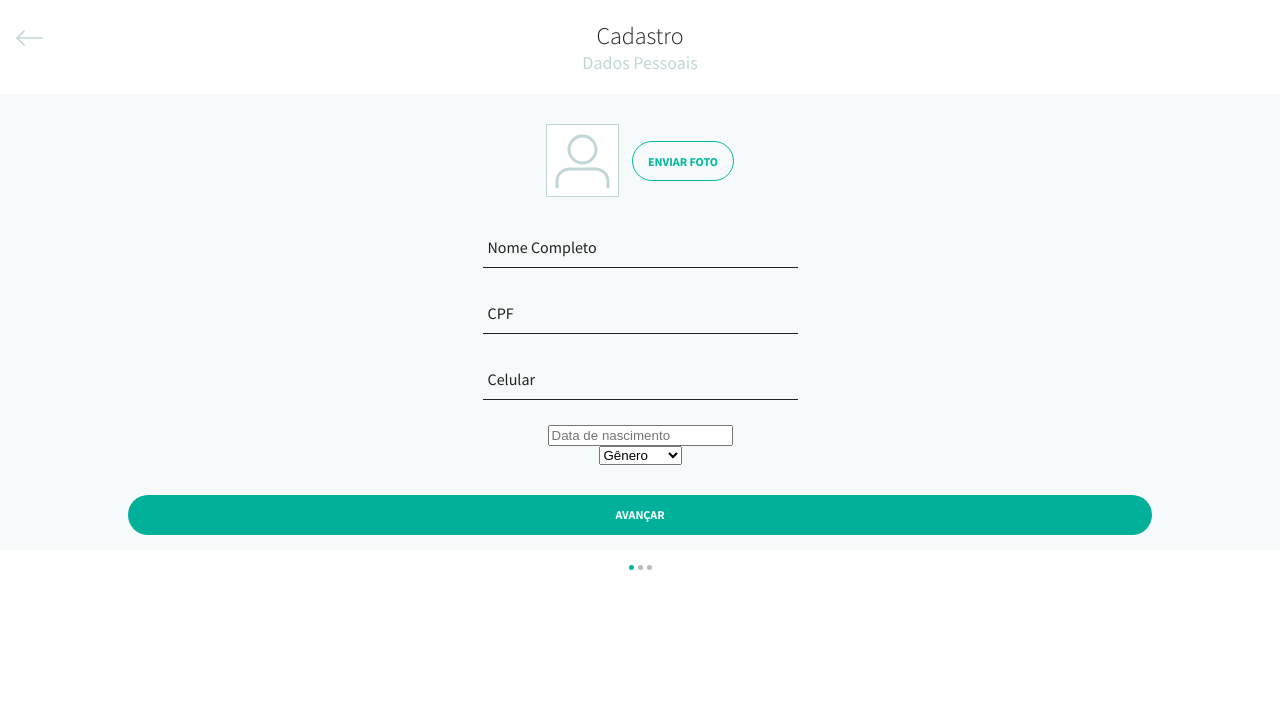
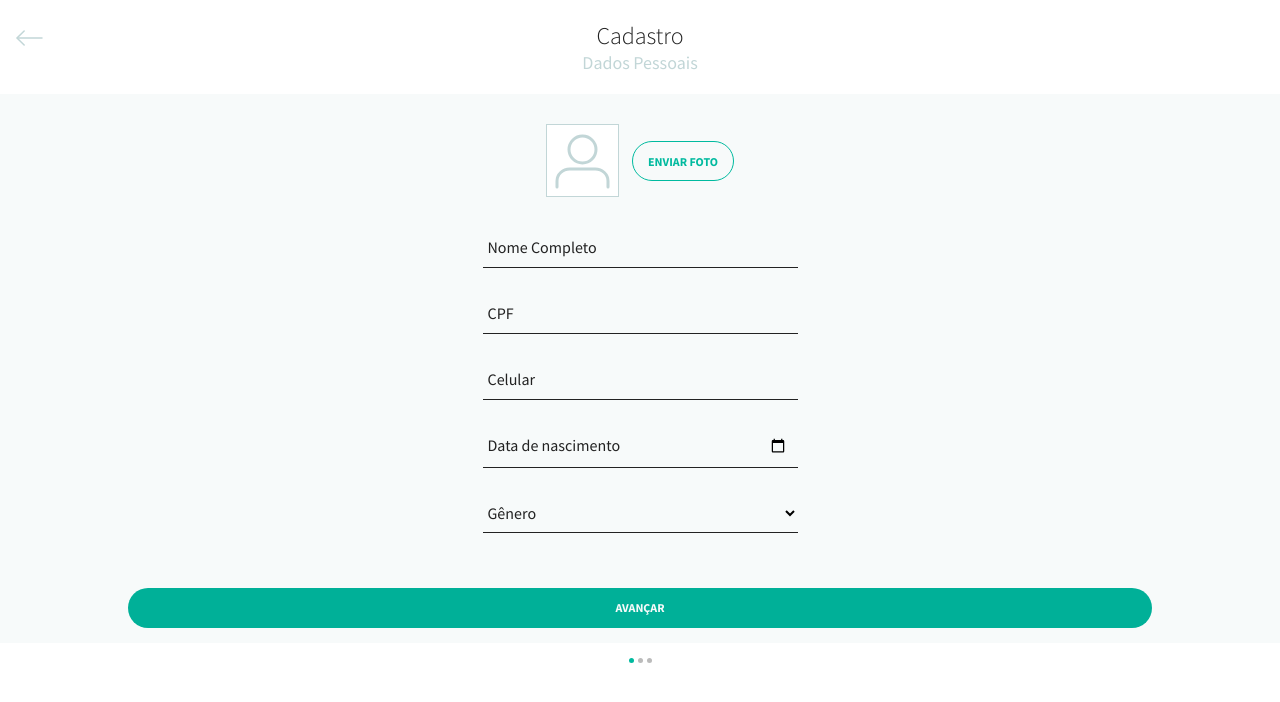
Before and after one commit to eduardougolini/totalpass-challenge, a Vue app: page /#/ in a window 1280 px wide. Shown: the top 702 px of the page. Built offline with nearby package versions, Linux system fonts and the light colour scheme.

Commit message:
Adicionado suporte ao select customizado

```diff
--- a/src/components/CustomInput.vue
+++ b/src/components/CustomInput.vue
@@ -1,6 +1,24 @@
 <template>
     <div class="group">
-        <input type="text" :required="isRequired">
+        <input
+            v-if="!selectOptions.length"
+            v-model="inputValue"
+            :class="{ 'not-empty': inputValue }"
+            :type="inputType"
+            :required="isRequired"
+        >
+        <select
+            v-else
+            v-model="selectValue"
+            :class="{ 'not-empty': selectValue }"
+        >
+            <option
+                v-for="option in selectOptions"
+                :key="option.name"
+                :value="option.value"
+                :attr="option.attributes"
+            >{{ option.name }}</option>
+        </select>
         <span class="highlight"></span>
         <span class="bar"></span>
         <label>{{ name }}</label>
@@ -10,6 +28,12 @@
 <script>
 export default {
     name: 'CustomInput',
+    data() {
+        return {
+            inputValue: '',
+            selectValue: ''
+        }
+    },
     props: {
         name: {
             type: String,
@@ -19,6 +43,16 @@ export default {
             type: Boolean,
             required: false,
             default: () => true
+        },
+        inputType: {
+            type: String,
+            required: false,
+            default: () => 'text'
+        },
+        selectOptions: {
+            type: Array,
+            required: false,
+            default: () => []
         }
     }
 }
@@ -33,7 +67,8 @@ export default {
         font-weight: normal;
     }
 
-    input {
+    input,
+    select {
         font-size: 16px;
         line-height: 20px;
         padding: 10px 10px 10px 5px;
@@ -42,9 +77,11 @@ export default {
         border: none;
         border-bottom: 1px solid #222222;
         background-color: #F7FAFA;
+        box-sizing: content-box;
     }
 
-    input:focus {
+    input:focus,
+    select:focus {
         outline: none;
     }
 
@@ -61,7 +98,10 @@ export default {
         -webkit-transition: 0.2s ease all;
     }
 
-    input:focus ~ label, input:valid ~ label 		{
+    input:focus ~ label,
+    select:focus ~ label,
+    input.not-empty ~ label,
+    select.not-empty ~ label {
         top: -5px;
         font-size: 12px;
         color: #00B098;
@@ -94,11 +134,13 @@ export default {
         right: 50%;
     }
 
-    input:focus ~ .bar:before{
+    input:focus ~ .bar:before,
+    select:focus ~ .bar:before {
         width: 55%;
     }
 
-    input:focus ~ .bar:after {
+    input:focus ~ .bar:after,
+    select:focus ~ .bar:after {
         width: 50%;
     }
 
@@ -112,7 +154,8 @@ export default {
         opacity: 0.5;
     }
 
-    input:focus ~ .highlight {
+    input:focus ~ .highlight,
+    select:focus ~ .highlight {
         -webkit-animation: inputHighlighter 0.3s ease;
         -moz-animation: inputHighlighter 0.3s ease;
         animation: inputHighlighter 0.3s ease;
@@ -120,26 +163,36 @@ export default {
 
     @-webkit-keyframes inputHighlighter {
         from {
-            background:#00B098;
+            background: #00B098;
         } to {
-            width:0; background:transparent;
+            width: 0;
+            background: transparent;
         }
     }
 
     @-moz-keyframes inputHighlighter {
         from {
-            background:#00B098;
+            background: #00B098;
         } to {
-            width:0; background:transparent;
+            width: 0;
+            background: transparent;
         }
     }
 
     @keyframes inputHighlighter {
         from {
-            background:#00B098;
+            background: #00B098;
         } to {
-            width:0;
-            background:transparent;
+            width: 0;
+            background: transparent;
         }
     }
+
+    ::-webkit-datetime-edit {
+        color: transparent;
+    }
+
+    :focus::-webkit-datetime-edit {
+        color: #000;
+    }
 </style>
--- a/src/containers/RegisterDataForm.vue
+++ b/src/containers/RegisterDataForm.vue
@@ -6,13 +6,8 @@
             <CustomInput :name="'Nome Completo'"/>
             <CustomInput :name="'CPF'"/>
             <CustomInput :name="'Celular'"/>
-            <input placeholder="Data de nascimento" type="text">
-            <select placeholder="Gênero">
-                <option value="" disabled selected>Gênero</option>
-                <option value="masculino">Masculino</option>
-                <option value="feminino">Feminino</option>
-                <option value="outro">Outro</option>
-            </select>
+            <CustomInput :name="'Data de nascimento'" :inputType="'date'" />
+            <CustomInput :name="'Gênero'" :inputType="'select'" :selectOptions="genderValues" />
         </form>
 
         <NextButton />
@@ -26,6 +21,29 @@
 
     export default {
         name: 'RegisterDataForm',
+        data() {
+            return {
+                genderValues: [
+                    {
+                        name: '',
+                        value: '',
+                        attributes: 'disabled selected'
+                    },
+                    {
+                        name: 'Masculino',
+                        value: 'masculino'
+                    },
+                    {
+                        name: 'Feminino',
+                        value: 'feminino'
+                    },
+                    {
+                        name: 'Outro',
+                        value: 'outro'
+                    }
+                ]
+            }
+        },
         components: {
             UserImage,
             NextButton,
```
